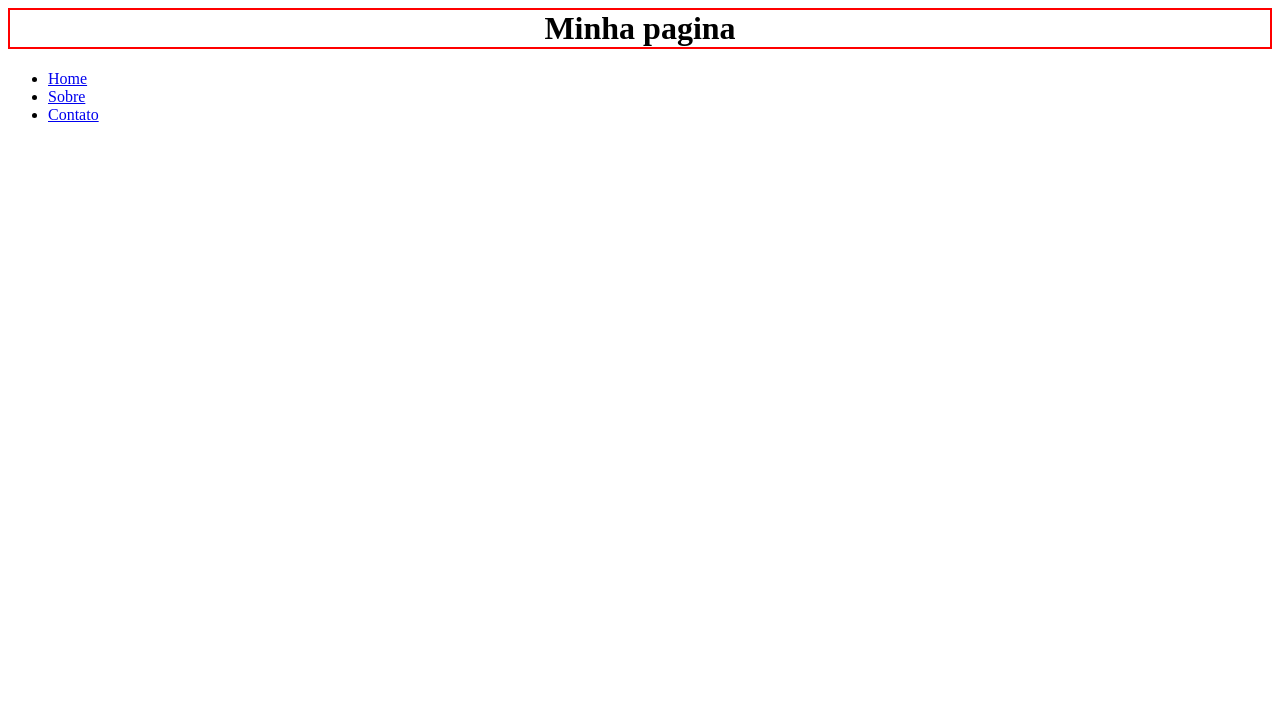
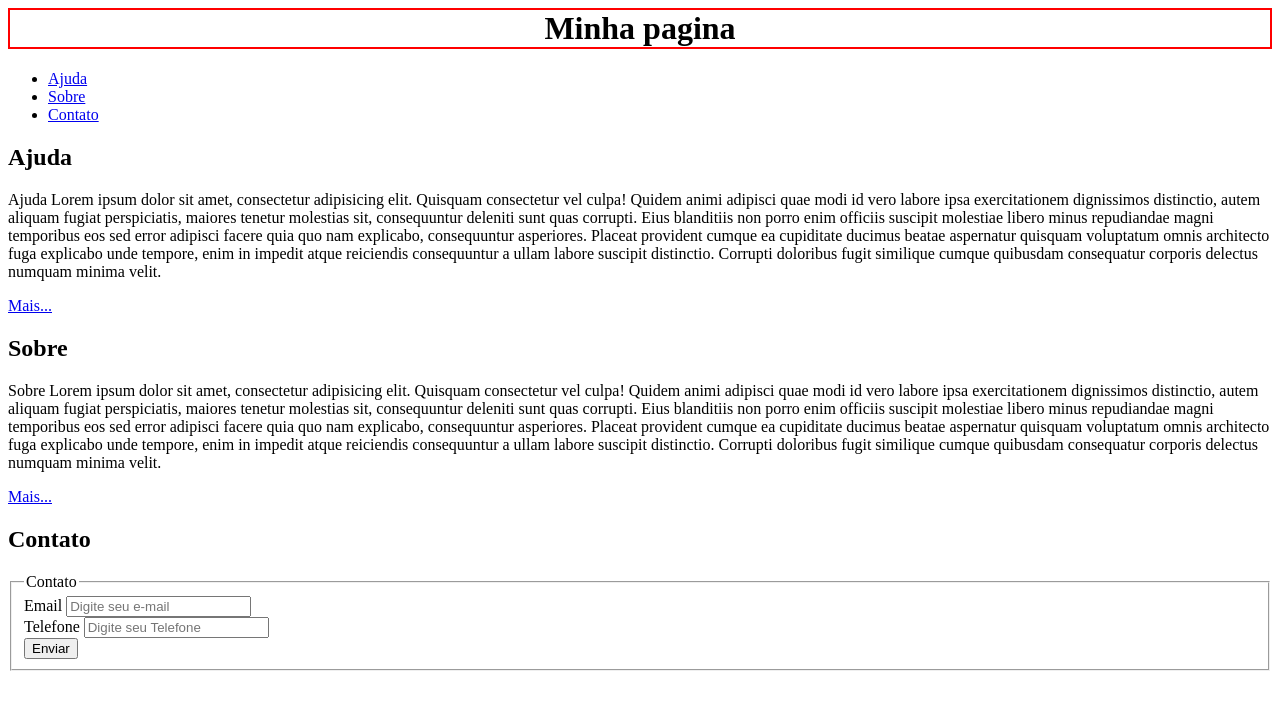
Before and after one commit to Coutinh00/Primeiro-projeto, a plain HTML site: page index.html in a window 1280 px wide. Drawn offline with Linux system fonts and the light colour scheme.

Commit message:
Seção de conteído criada.

```diff
--- a/index.html
+++ b/index.html
@@ -1,45 +1,91 @@
 <!-- Este é um comentário em HTML. -->
-<!-- !DOCTYPE HTML>. --> <!-- Esse é o DTD do HMTL5. -->
+<!-- !DOCTYPE HTML>. -->
+<!-- Esse é o DTD do HMTL5. -->
 <!-- O DTD  é o cument type defenition, ele diz ao Browser a versão
 HTML que deve ser carregada. -->
 
-<html>
+<html lang="pt-br">
   <!-- primeiro filho do hmtml. head -->
   <head>
     <!-- Tags de meta-dados, filhas de head. meta -->
-		<meta charset="UTF-8"/>
-		<meta name="viewport" content="width:devoce-width, initial-scale=1.0"/>
-		<title>Exemplo</title>
+    <meta charset="UTF-8" />
+    <meta name="viewport" content="width:devoce-width, initial-scale=1.0" />
+    <title>Página Básica</title>
   </head>
   <!-- segundo filho do html. body -->
   <body>
-
     <!--	<h1> Exemplo de repositórios Remotos... </h1> -->
     <div class="container">
-
       <header class="cabacalho">
-
-
-			<h1 style="text-align:center;border: solid 2px #f00;">Minha pagina</h1>
+        <h1 style="text-align: center; border: solid 2px #f00">Minha pagina</h1>
         <nav>
-
           <ul>
-					<li><a href="#">Home</a></li>
+            <li><a href="#">Ajuda</a></li>
             <li><a href="#">Sobre</a></li>
             <li><a href="#">Contato</a></li>
           </ul>
-
         </nav>
-
       </header>
 
-
-
+      <section>
+        <div>
+          <h2>Ajuda</h2>
+          <p>
+            <span>Ajuda</span> Lorem ipsum dolor sit amet, consectetur
+            adipisicing elit. Quisquam consectetur vel culpa! Quidem animi
+            adipisci quae modi id vero labore ipsa exercitationem dignissimos
+            distinctio, autem aliquam fugiat perspiciatis, maiores tenetur
+            molestias sit, consequuntur deleniti sunt quas corrupti. Eius
+            blanditiis non porro enim officiis suscipit molestiae libero minus
+            repudiandae magni temporibus eos sed error adipisci facere quia quo
+            nam explicabo, consequuntur asperiores. Placeat provident cumque ea
+            cupiditate ducimus beatae aspernatur quisquam voluptatum omnis
+            architecto fuga explicabo unde tempore, enim in impedit atque
+            reiciendis consequuntur a ullam labore suscipit distinctio. Corrupti
+            doloribus fugit similique cumque quibusdam consequatur corporis
+            delectus numquam minima velit.</p>
+			<a href="#">Mais...</a>
+			<div>
+				<h2>Sobre</h2>
+				<p>
+				  <span>Sobre</span> Lorem ipsum dolor sit amet, consectetur
+				  adipisicing elit. Quisquam consectetur vel culpa! Quidem animi
+				  adipisci quae modi id vero labore ipsa exercitationem dignissimos
+				  distinctio, autem aliquam fugiat perspiciatis, maiores tenetur
+				  molestias sit, consequuntur deleniti sunt quas corrupti. Eius
+				  blanditiis non porro enim officiis suscipit molestiae libero minus
+				  repudiandae magni temporibus eos sed error adipisci facere quia quo
+				  nam explicabo, consequuntur asperiores. Placeat provident cumque ea
+				  cupiditate ducimus beatae aspernatur quisquam voluptatum omnis
+				  architecto fuga explicabo unde tempore, enim in impedit atque
+				  reiciendis consequuntur a ullam labore suscipit distinctio. Corrupti
+				  doloribus fugit similique cumque quibusdam consequatur corporis
+				  delectus numquam minima velit.</p>
+				  <a href="#">Mais...</a>
+				  <div>
+					<h2>Contato</h2>
+					<form>
+						<fieldset>
+							<legend>Contato</legend>
+							<div>
+								<label for="idEmail">Email</label>
+								<input type="text" name="txtEmail" id="idEmail" placeholder="Digite seu e-mail">
+							</div>
+							<div>
+								<label for="idTel">Telefone</label>
+								<input type="text" name="txtTel" id="idTel" placeholder="Digite seu Telefone">
+							</div>
+							<div>
+								<button type="button">Enviar</button>
+							</div>
+						</fieldset>
+					</form>
 
 
 
 
 				</div>
-
+      </section>
+    </div>
   </body>
 </html>
```
Lines whose indentation alone changed are shown as unchanged.
